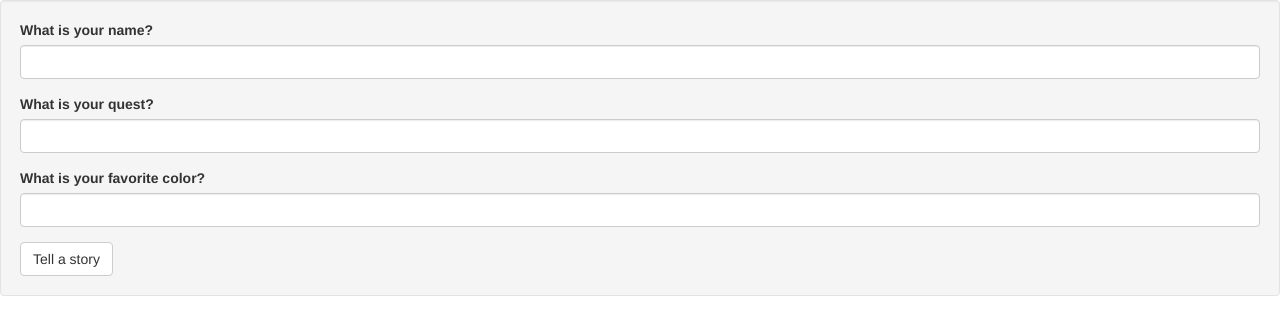
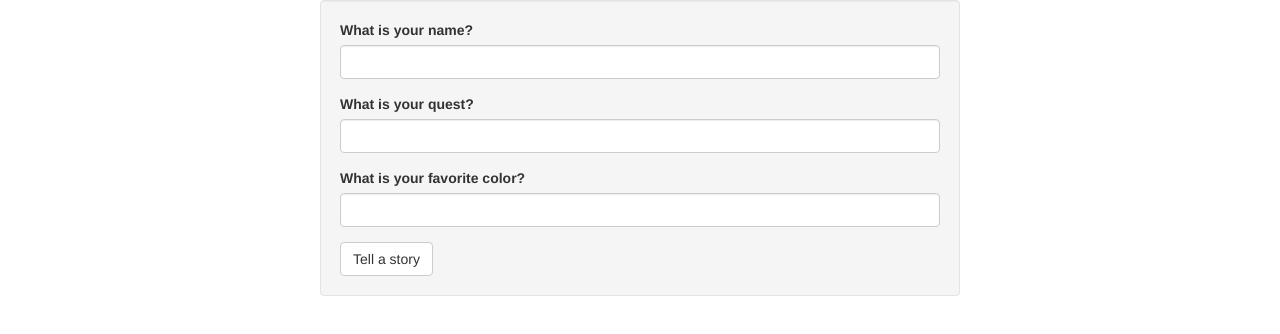
Before and after one commit to getfretless/firstjs-private, a plain HTML site: page index.html in a window 1280 px wide. Drawn offline with Linux system fonts and the light colour scheme.

Commit message:
Remove unused CSS.

```diff
--- a/index.html
+++ b/index.html
@@ -6,7 +6,6 @@
 
   <title>JavaScript Exercises</title>
 
-  <link rel="stylesheet" href="css/styles.css?v=1.0">
   <link rel="stylesheet" href="css/bootstrap.min.css">
 
   <!--[if lt IE 9]>
@@ -15,7 +14,7 @@
 </head>
 
 <body>
-  <div class="well">
+  <div class="well col-sm-6 col-sm-offset-3 col-xs-12">
     <form role="form">
       <div class="form-group">
         <label for="name">What is your name?</label><br>
```
Also changed, not shown: css/styles.css (deleted).
